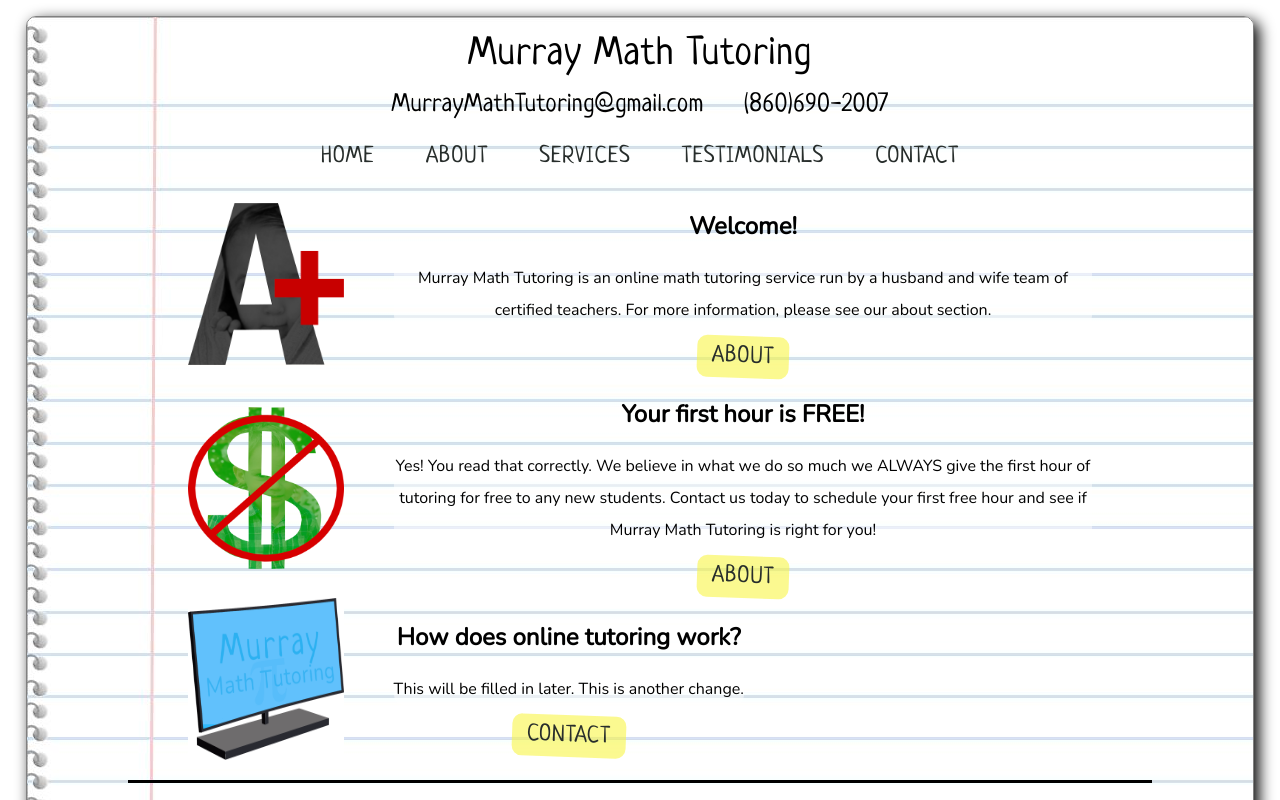
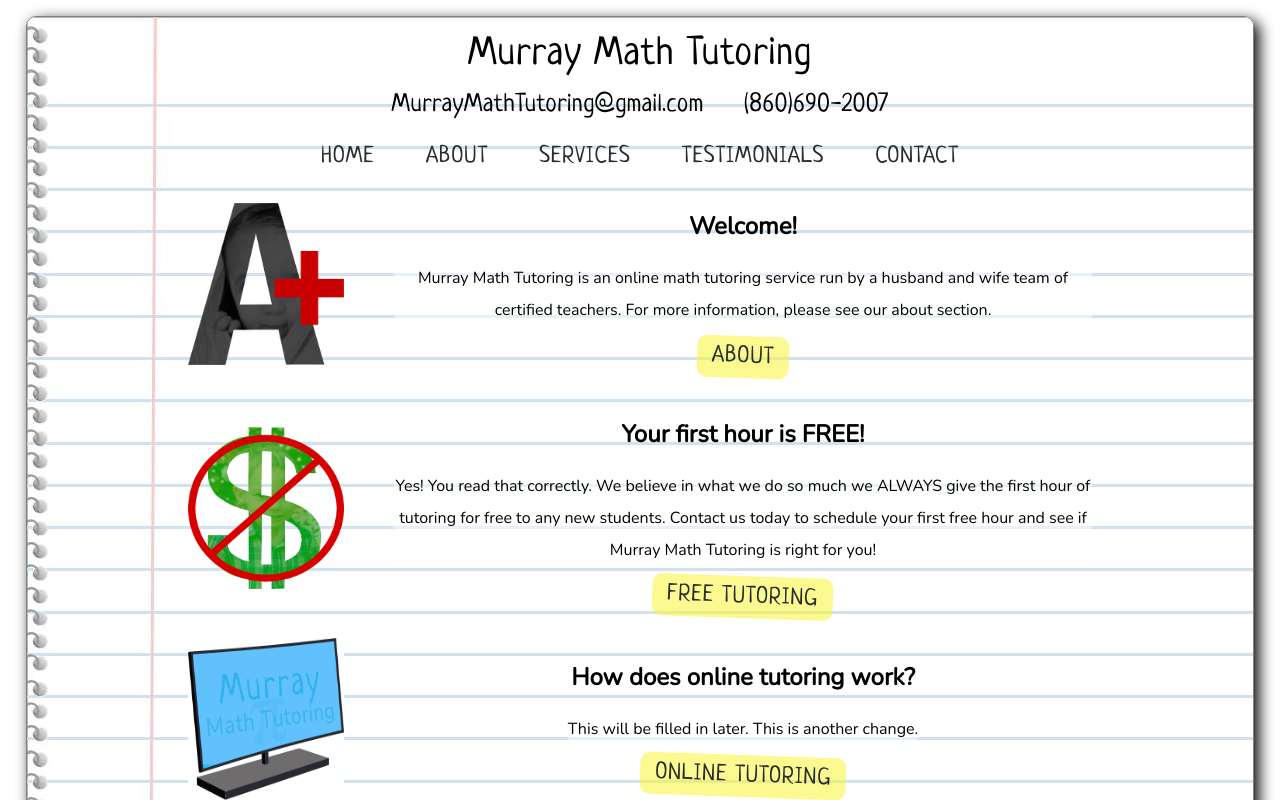
Before and after one commit to murraycoding/murray-math-tutoring, a Next.js app: page / in a window 1280 px wide. Shown: the top 800 px of the page. Built offline with nearby package versions, Linux system fonts and the light colour scheme.

Commit message:
update to homepage/imageSection fixes #2

```diff
--- a/pages/index.js
+++ b/pages/index.js
@@ -23,8 +23,8 @@ export default function Home() {
         width={156}
         title="Your first hour is FREE!"
         content="Yes! You read that correctly. We believe in what we do so much we ALWAYS give the first hour of tutoring for free to any new students. Contact us today to schedule your first free hour and see if Murray Math Tutoring is right for you!"
-        link="about"
-        btnText="about"
+        link="free-tutoring"
+        btnText="Free Tutoring"
       />
       <ImageSection
         src="/Online.png"
@@ -33,8 +33,8 @@ export default function Home() {
         width={156}
         title="How does online tutoring work?"
         content="This will be filled in later. This is another change."
-        link="contact"
-        btnText="contact"
+        link="online-tutoring"
+        btnText="online tutoring"
       />
     </>
   )
--- a/styles/ImageSection.module.scss
+++ b/styles/ImageSection.module.scss
@@ -6,15 +6,17 @@
   flex-direction: row;
   width: 80%;
   height: fit-content;
+  padding-bottom: 20px;
   margin: 0 auto;
   align-items: center;
-  @media screen and (max-width:650px) {
+  @media screen and (max-width:850px) {
     flex-direction: column;
   }
 }
 
 .textWrapper {
   display: flex;
+  width: 100%;
   flex-direction: column;
   align-items: center;
   justify-content: center;
@@ -33,5 +35,8 @@
 .imageWrapper {
   display: flex;
   justify-content: center;
-  padding: 0px 50px 0px 0px;
+  padding: 0px;
+  @media screen and (min-width:851px) {
+    padding: 0px 50px 0px 0px;
+  }
 }
```
